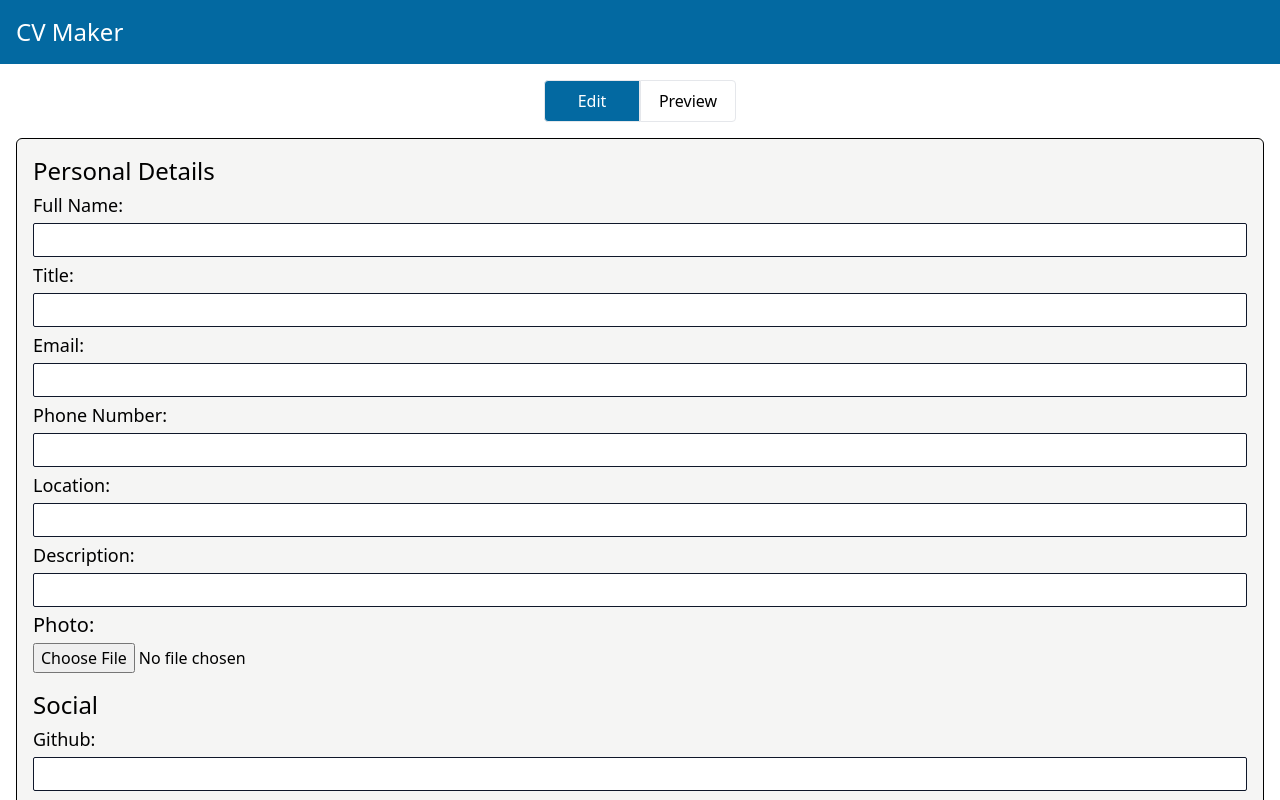
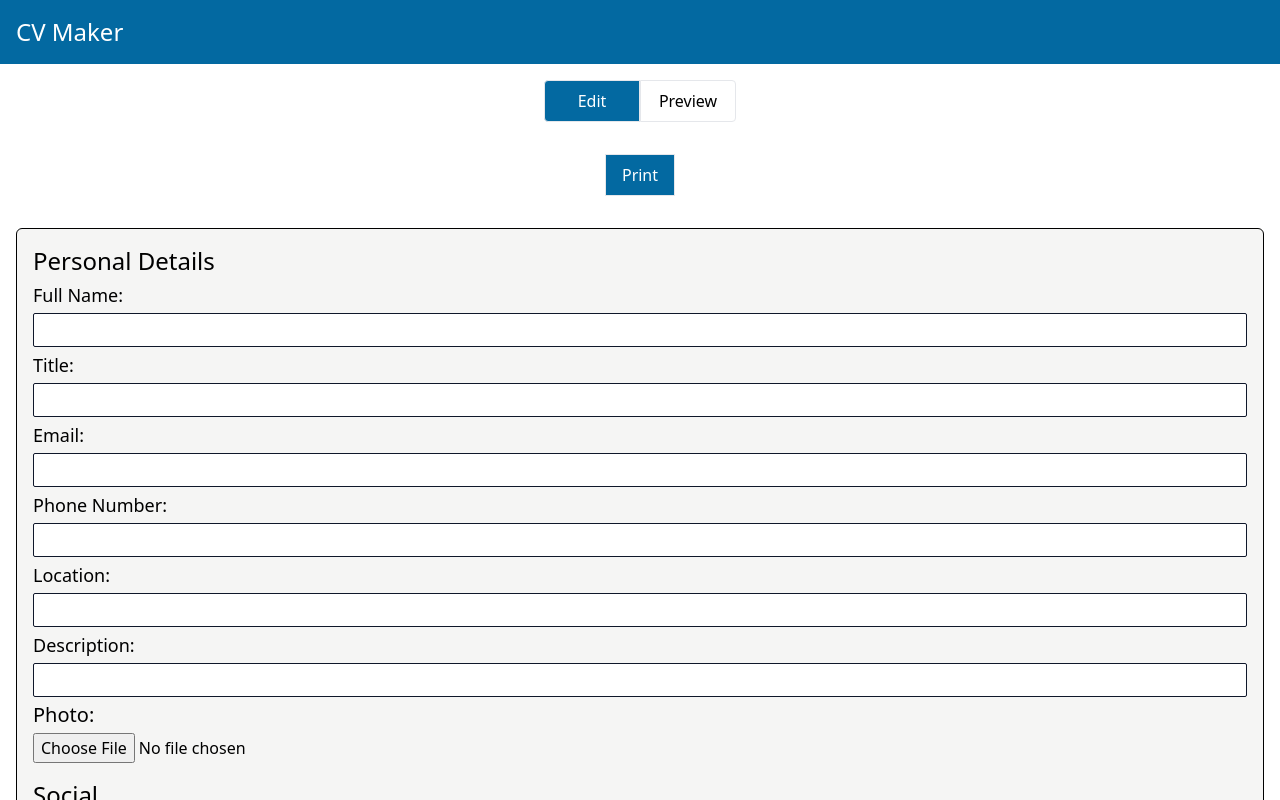
Before and after one commit to nacen-dev/cv-app, a React (Create React App) app: page / in a window 1280 px wide. Shown: the top 800 px of the page. Built offline with nearby package versions, Linux system fonts and the light colour scheme.

Commit message:
Use react to print package

```diff
--- a/package.json
+++ b/package.json
@@ -15,6 +15,7 @@
     "react-dom": "^18.0.0",
     "react-icons": "^4.3.1",
     "react-scripts": "5.0.1",
+    "react-to-print": "^2.14.6",
     "typescript": "^4.6.3",
     "web-vitals": "^2.1.4"
   },
--- /dev/null
+++ b/src/components/CVMaker.css
@@ -0,0 +1,5 @@
+@media print {
+  body {
+    margin: .5cm;
+  }
+}
--- a/src/components/CVMaker.tsx
+++ b/src/components/CVMaker.tsx
@@ -3,6 +3,8 @@ import { nanoid } from "nanoid";
 
 import { CVEdit } from "./CVEdit/CVEdit";
 import { CVPreview } from "./CVPreview";
+import ReactToPrint from "react-to-print";
+import "./CVMaker.css";
 
 interface WorkExperience {
   id: string;
@@ -53,7 +55,7 @@ export class CVMaker extends Component<Props, State> {
       phone: "",
       photo: "",
       description: "",
-      skills: ["", ""],
+      skills: [""],
       workExperiences: [
         {
           id: nanoid(),
@@ -239,10 +241,18 @@ export class CVMaker extends Component<Props, State> {
     }));
   };
 
+  componentRef: React.ReactInstance | null = null;
+
+  setComponentRef = (ref: React.ReactInstance) => {
+    this.componentRef = ref;
+  };
+
+  reactToPrintContent = () => this.componentRef;
+
   render() {
     return (
-      <div>
-        <div className="flex items-center justify-center my-4">
+      <div className="flex flex-col gap-4">
+        <div className="print:hidden flex items-center justify-center my-4 controls">
           <button
             className={`border py-2 px-4 w-24 rounded rounded-r-none ${
               !this.state.previewMode && "bg-sky-700 text-white"
@@ -260,8 +270,26 @@ export class CVMaker extends Component<Props, State> {
             Preview
           </button>
         </div>
+        <div
+          className={`print:hidden flex print-button justify-center items-center`}
+        >
+          <ReactToPrint
+            content={this.reactToPrintContent}
+            trigger={() => {
+              return (
+                <button className="border py-2 px-4 bg-sky-700 text-white">
+                  Print
+                </button>
+              );
+            }}
+          />
+        </div>
         {this.state.previewMode ? (
-          <CVPreview form={this.state.form} />
+          <CVPreview
+            form={this.state.form}
+            className="preview"
+            ref={this.setComponentRef as React.LegacyRef<CVPreview>}
+          />
         ) : (
           <CVEdit
             handleSkillChange={this.handleSkillChange}
```
Also changed, not shown: 1 other file (tests, documents, lock files or other folders).
